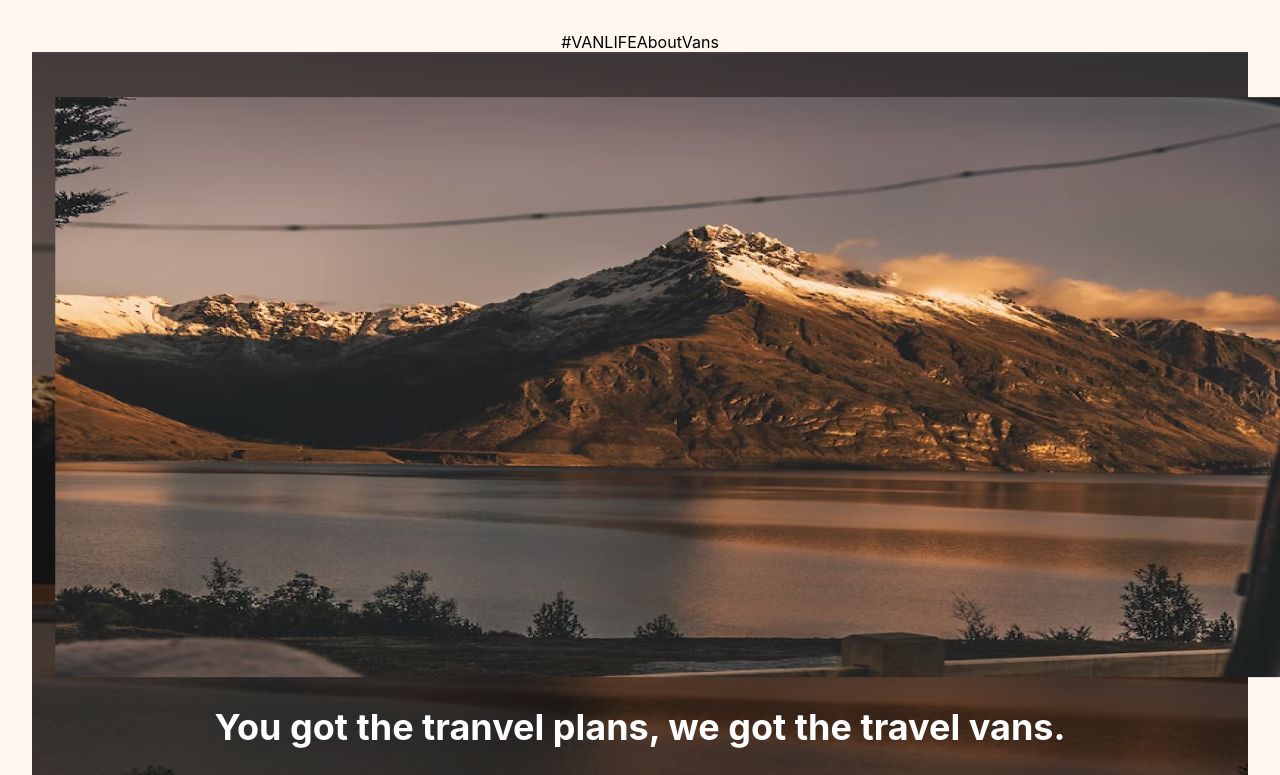
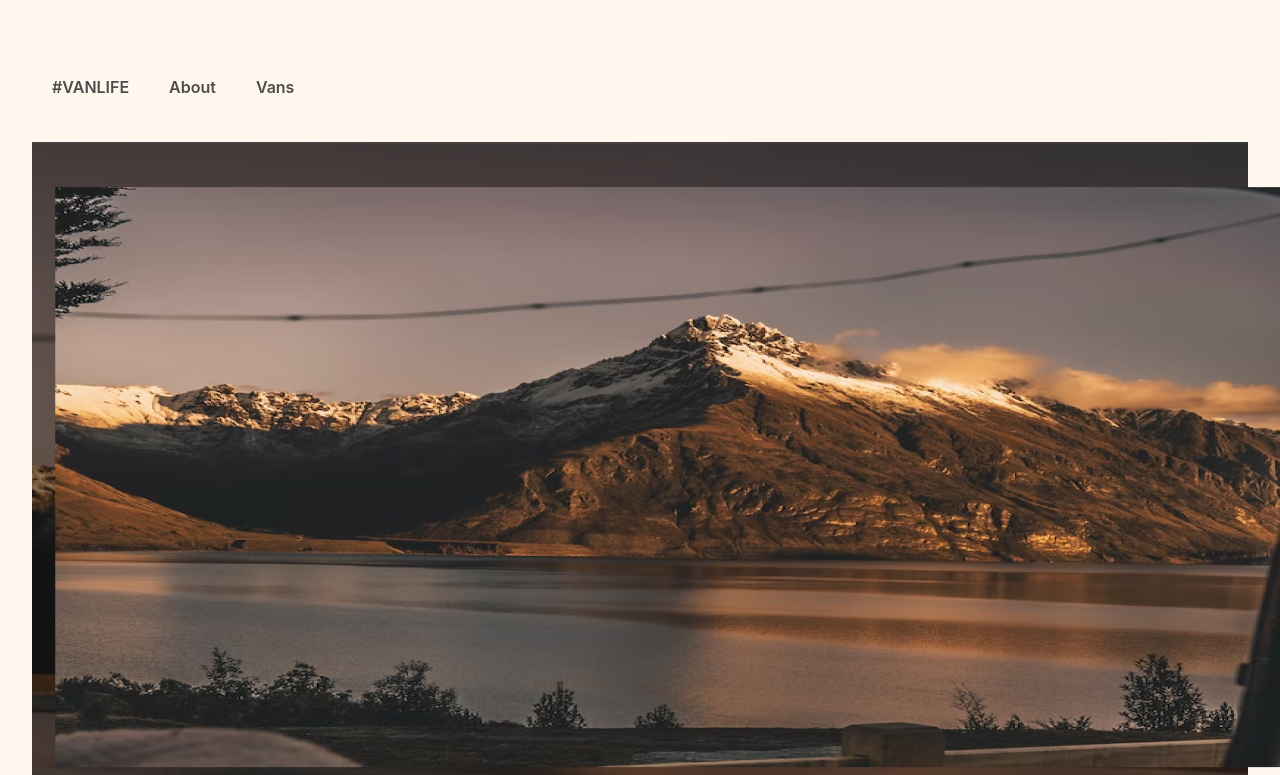
Before and after one commit to praisex64/react-router-view, a React (Vite) app: page / in a window 1280 px wide. Shown: the top 775 px of the page. Built offline with nearby package versions, Linux system fonts and the light colour scheme; what miragejs would draw is missing.

Commit message:
feat: introduction to nested routes

```diff
--- a/src/App.jsx
+++ b/src/App.jsx
@@ -5,6 +5,8 @@
 import VanDetail from "./pages/VanDetails"
 import './App.css'
 import { Link } from 'react-router-dom'
+
+import Layout from "./components/Layout"
 import "../server.js";
 
 function App() {
@@ -13,15 +15,18 @@
   return (
     <>
        <BrowserRouter>
-       <Link to="/">#VANLIFE</Link>
-       <Link to="/about">About</Link>
-       <Link to="/vans">Vans</Link>
+
+
 
       <Routes>
-          <Route path="/about" element={<About />} />
-       <Route path="/" element={<Home />} />
-       <Route path="/vans" element={<Vans />} />
-       <Route path="/vans/:id" element={<VanDetail />} />
+        <Route element={<Layout />} >
+            <Route path="/about" element={<About />} />
+            <Route path="/" element={<Home />} />
+            <Route path="/vans" element={<Vans />} />
+           <Route path="/vans/:id" element={<VanDetail />} />
+        </Route>
+
+
        </Routes>
     </BrowserRouter>
 
--- /dev/null
+++ b/src/components/Header.jsx
@@ -0,0 +1,15 @@
+import React from "react";
+import { Link } from 'react-router-dom'
+
+export default function Header() {
+    return (
+        <header>
+            <Link to="/">#VANLIFE</Link>
+             <nav>
+             <Link to="/about">About</Link>
+            <Link to="/vans">Vans</Link>
+             </nav>
+
+        </header>
+    )
+}
--- /dev/null
+++ b/src/components/Layout.jsx
@@ -0,0 +1,16 @@
+import React from 'react';
+import { Outlet } from "react-router-dom"
+import Header from './Header';
+
+export default function Layout() {
+
+    return (
+       <>
+       <Header />
+       <Outlet/>
+
+
+       </>
+    )
+
+}
```
